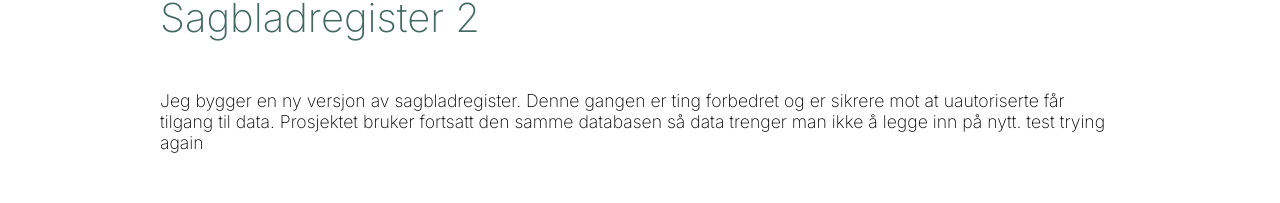
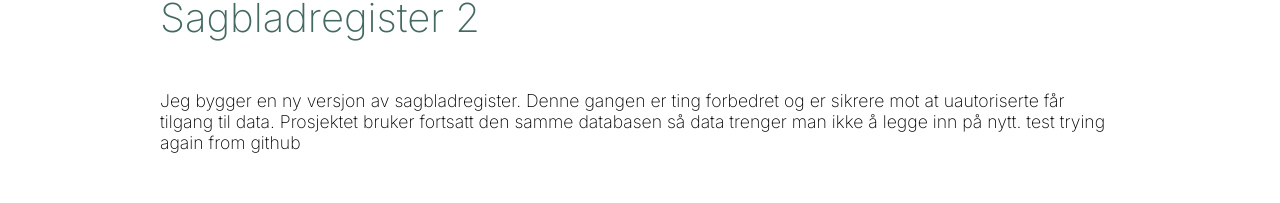
Before and after one commit to KjetilOverby/ktlportfolio2, a Next.js app: page /prosjekter/sagbladoversikt in a window 1280 px wide. Shown: the part 183-386 px from the top of the page. Built offline with nearby package versions, Linux system fonts and the light colour scheme.

Commit message:
Update SagbladOversiktArticle.jsx

```diff
--- a/src/components/prosjekter/sagbladoversikt/SagbladOversiktArticle.jsx
+++ b/src/components/prosjekter/sagbladoversikt/SagbladOversiktArticle.jsx
@@ -9,7 +9,7 @@ const SagbladOversiktArticle = () => {
           Jeg bygger en ny versjon av sagbladregister. Denne gangen er ting
           forbedret og er sikrere mot at uautoriserte får tilgang til data.
           Prosjektet bruker fortsatt den samme databasen så data trenger man
-          ikke å legge inn på nytt. test trying again
+          ikke å legge inn på nytt. test trying again from github
         </p>
       </div>
       <style jsx>
```
